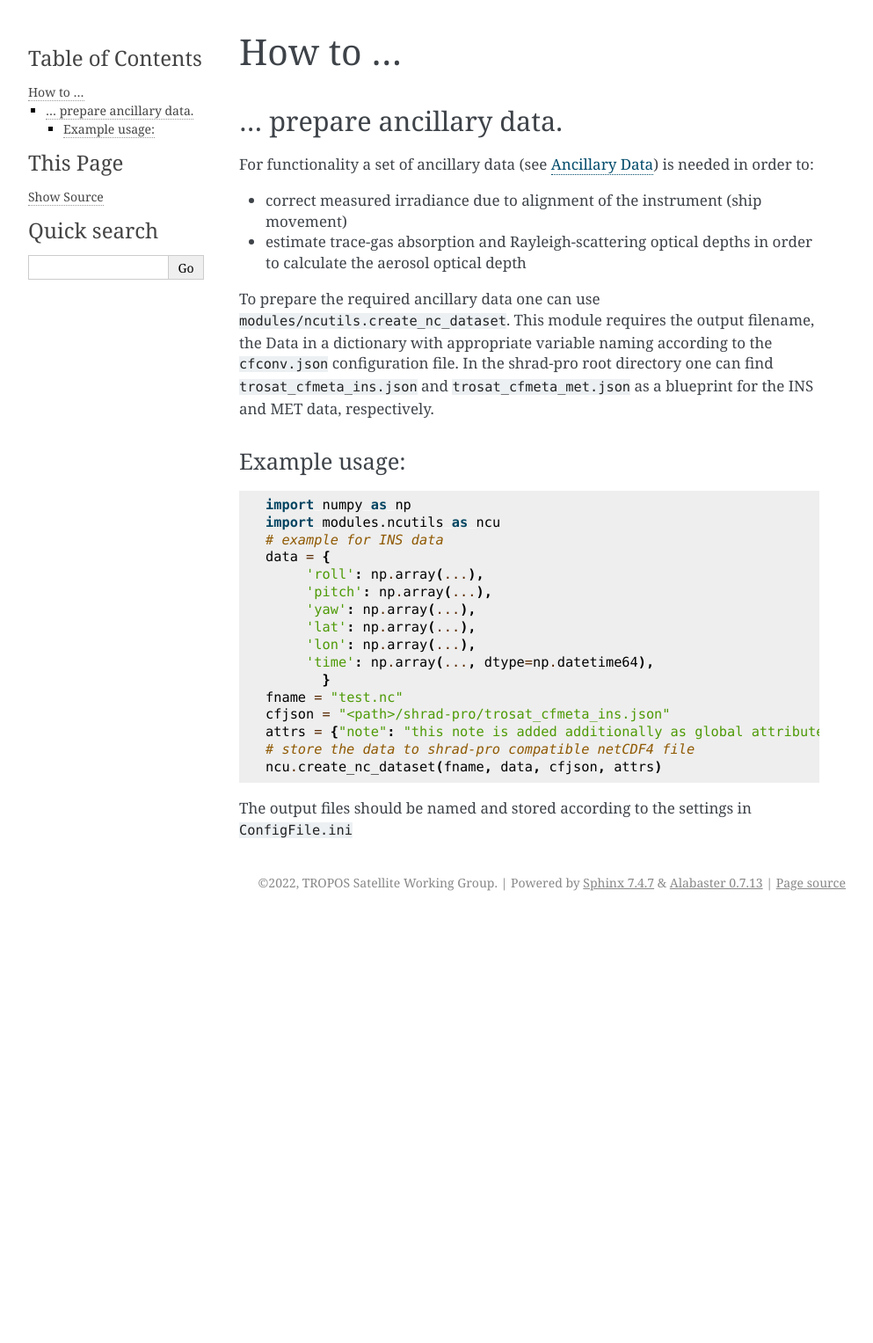
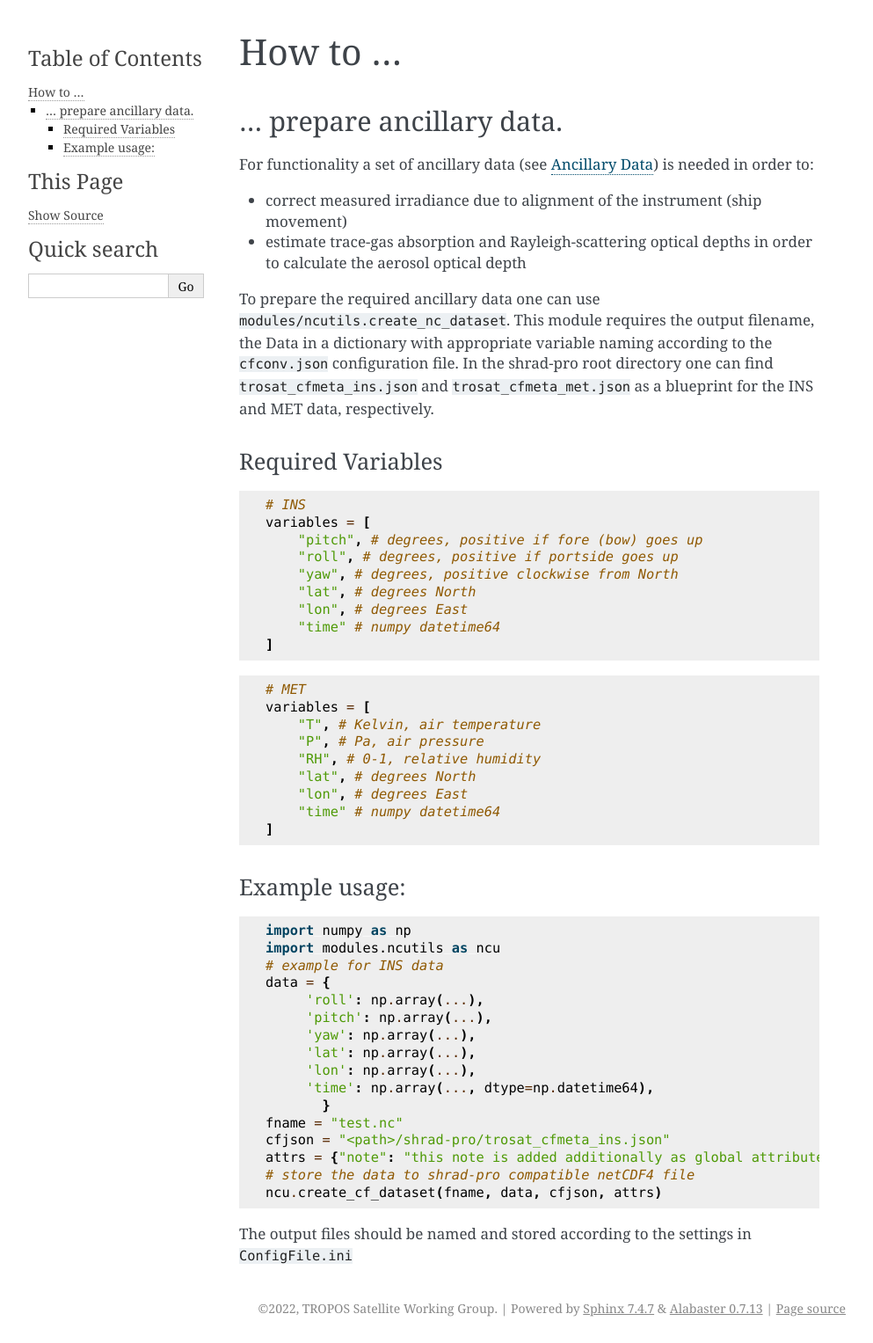
Before and after one commit to jonas-witthuhn/shrad-pro, a Sphinx documentation site: the page built from doc/source/how-to.md, in a window 1280 px wide. Shown: the whole page at 88% size, without its empty margins (148-1141 px from the left). Built offline with Sphinx 7.4.7, drawn with Linux system fonts in a browser that asks for light colours; before the commit the page ends 1043 px from its top, so only the background shows below that.

Commit message:
add required variables

````diff
--- a/doc/source/how-to.md
+++ b/doc/source/how-to.md
@@ -8,6 +8,31 @@ For functionality a set of ancillary data (see {ref}`sec-intro-ancillary`) is ne
 To prepare the required ancillary data one can use `modules/ncutils.create_nc_dataset`.
 This module requires the output filename, the Data in a dictionary with appropriate variable naming according to the `cfconv.json` configuration file.
 In the shrad-pro root directory one can find `trosat_cfmeta_ins.json` and `trosat_cfmeta_met.json` as a blueprint for the INS and MET data, respectively.
+
+### Required Variables
+```python
+# INS
+variables = [
+    "pitch", # degrees, positive if fore (bow) goes up
+    "roll", # degrees, positive if portside goes up
+    "yaw", # degrees, positive clockwise from North
+    "lat", # degrees North
+    "lon", # degrees East
+    "time" # numpy datetime64
+]
+```
+
+```python
+# MET
+variables = [
+    "T", # Kelvin, air temperature
+    "P", # Pa, air pressure
+    "RH", # 0-1, relative humidity
+    "lat", # degrees North
+    "lon", # degrees East
+    "time" # numpy datetime64
+]
+```
 
 ### Example usage:
    ```python
@@ -26,7 +51,7 @@ In the shrad-pro root directory one can find `trosat_cfmeta_ins.json` and `trosa
    cfjson = "<path>/shrad-pro/trosat_cfmeta_ins.json"
    attrs = {"note": "this note is added additionally as global attribute"}
    # store the data to shrad-pro compatible netCDF4 file
-   ncu.create_nc_dataset(fname, data, cfjson, attrs)
+   ncu.create_cf_dataset(fname, data, cfjson, attrs)
    ```
 
 The output files should be named and stored according to the settings in `ConfigFile.ini`
````
